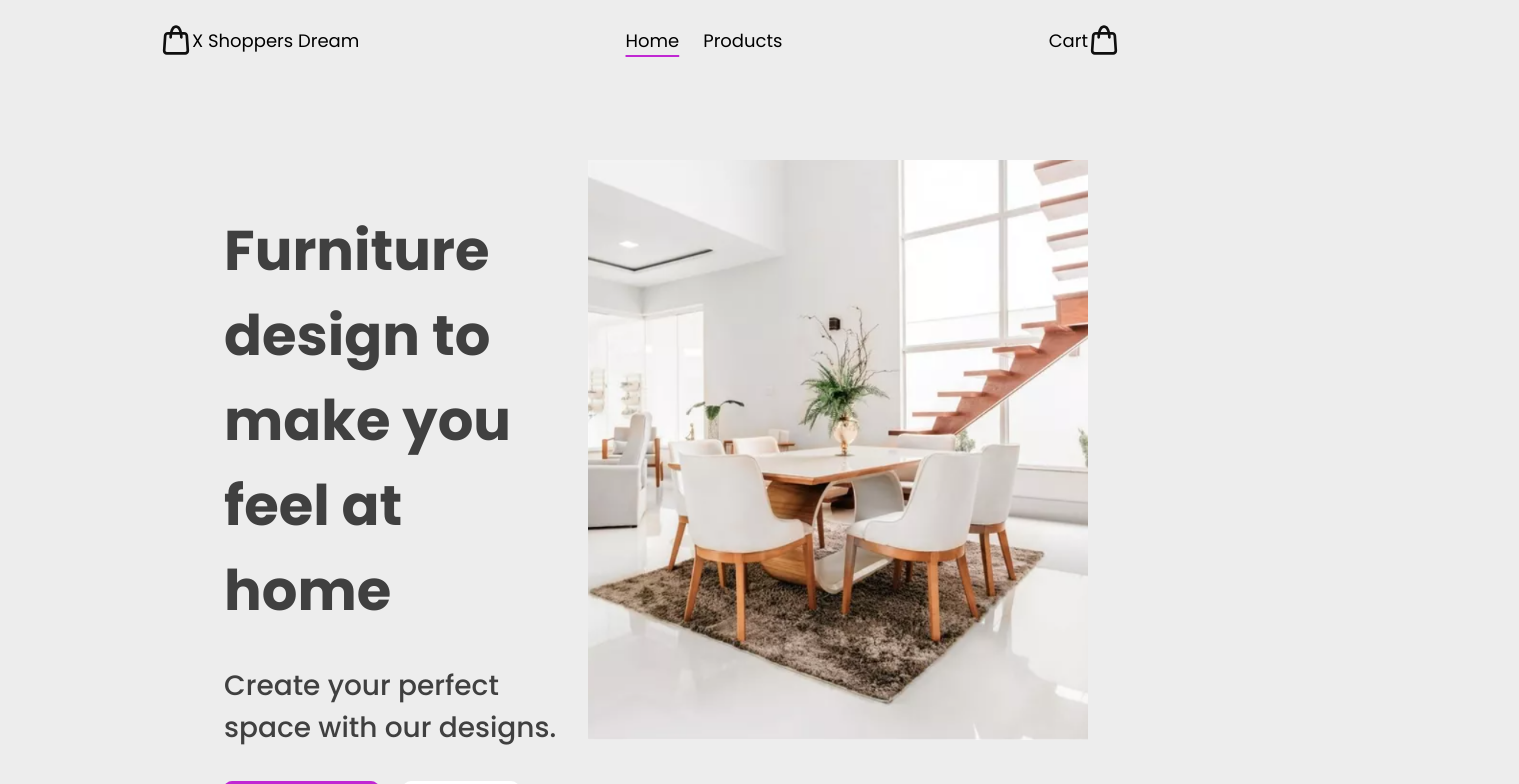
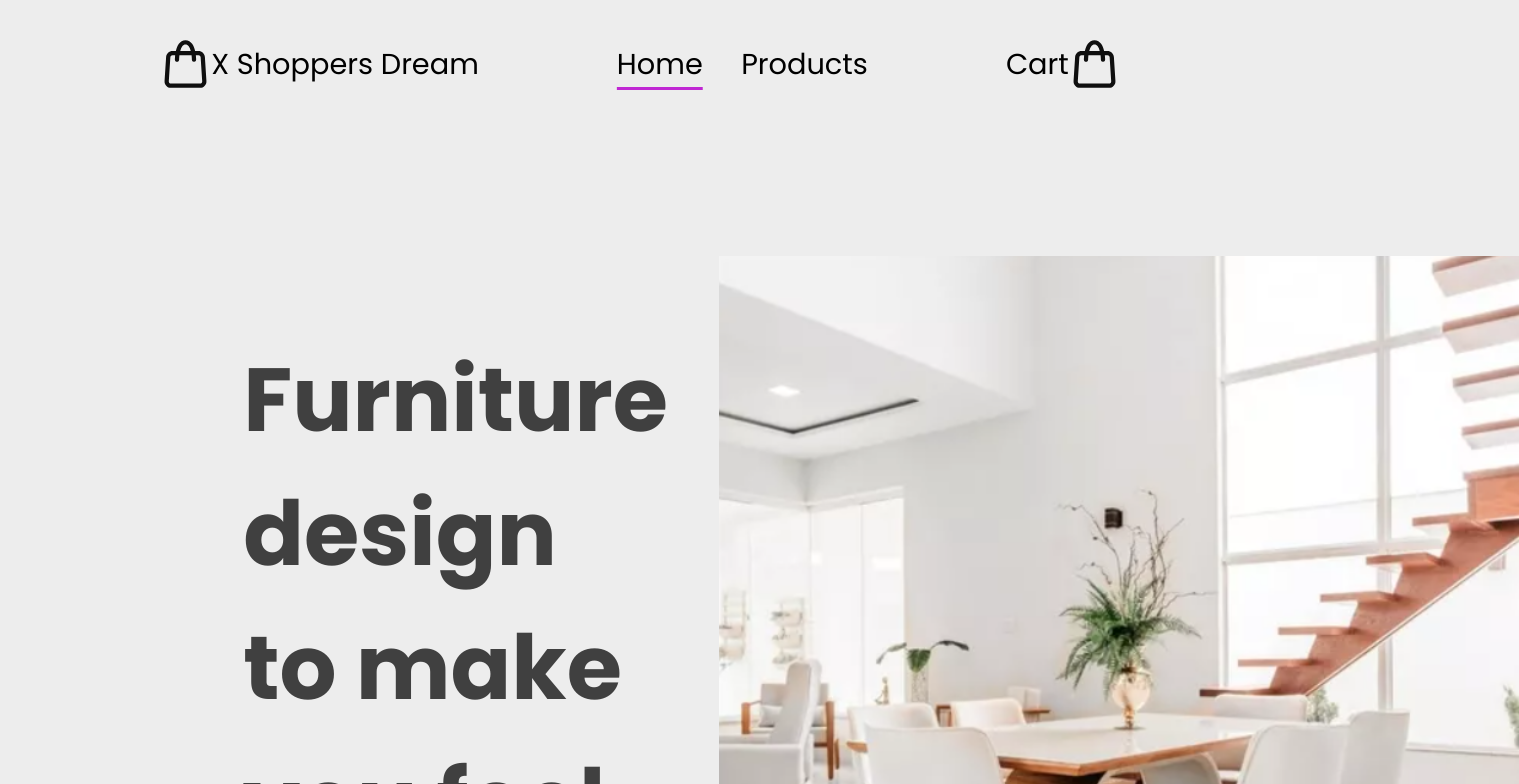
Before and after one commit to dariojularic/x-shopper-dream-e-commerce, a React (Vite) app: page / in a window 1280 px wide. Shown: the top 784 px of the page, 1519 px wide, since content can reach past the window. Built offline with nearby package versions, Linux system fonts and the light colour scheme.

Commit message:
Refactor code

```diff
--- a/src/index.css
+++ b/src/index.css
@@ -3,11 +3,10 @@
   margin: 0;
   box-sizing: border-box;
 }
-/* 1 rem = 16px  */
-html {
+
+/* html {
   font-size: 62.5%;
-  /* sad je 1 rem = 10px */
-}
+} */
 
 body {
   font-family: "Poppins", sans-serif;
--- a/src/layouts/navbar/Navbar.css
+++ b/src/layouts/navbar/Navbar.css
@@ -11,6 +11,7 @@ nav {
   box-sizing: border-box;
   padding: 0 160px;
   height: 8rem;
+  /* overflow: hidden; */
 }
 
 .link-container {
```
